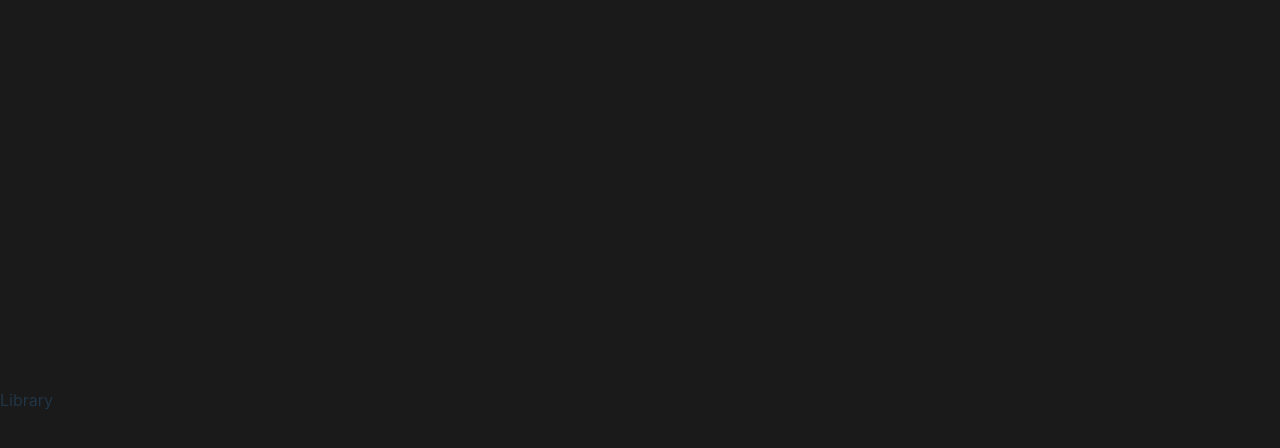
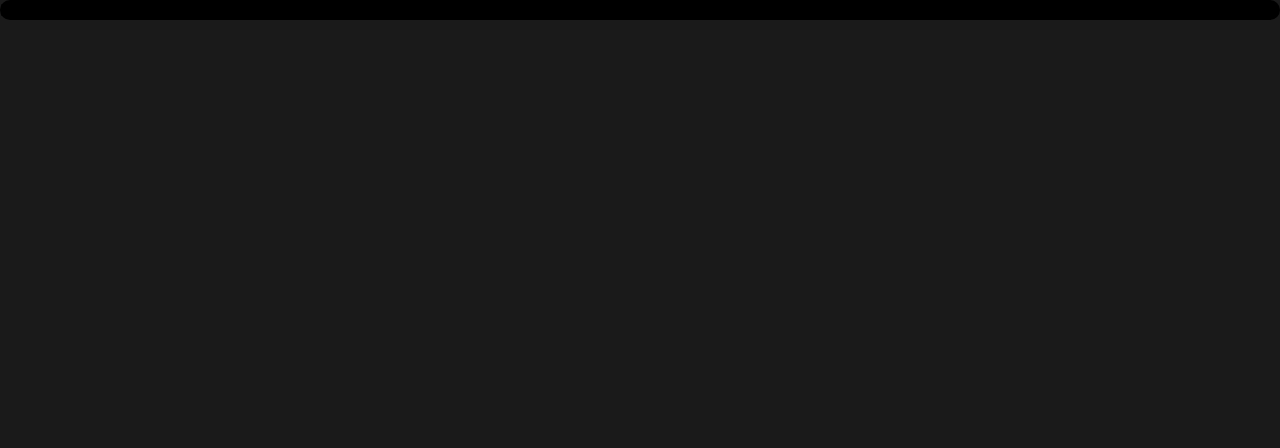
Before and after one commit to SamuelOkoth/music-app, a React (Vite) app: page /library in a window 1280 px wide. Shown: the top 448 px of the page. Built offline with nearby package versions, Linux system fonts and the light colour scheme.

Commit message:
made the home display flex

```diff
--- a/src/index.css
+++ b/src/index.css
@@ -1,77 +1,4 @@
-:root {
-  font-family: Inter, system-ui, Avenir, Helvetica, Arial, sans-serif;
-  line-height: 1.5;
-  font-weight: 400;
-
-  color-scheme: light dark;
-  color: rgba(255, 255, 255, 0.87);
-  background-color: #242424;
-
-  font-synthesis: none;
-  text-rendering: optimizeLegibility;
-  -webkit-font-smoothing: antialiased;
-  -moz-osx-font-smoothing: grayscale;
-  -webkit-text-size-adjust: 100%;
-}
-
-a {
-  font-weight: 500;
-  color: #646cff;
-  text-decoration: inherit;
-}
-
-a:hover {
-  color: #535bf2;
-}
-
-body {
-  margin: 0;
-  display: flex;
-  place-items: center;
-  min-width: 320px;
-  min-height: 100vh;
-}
-
-h1 {
-  font-size: 3.2em;
-  line-height: 1.1;
-}
-
-button {
-  border-radius: 8px;
-  border: 1px solid transparent;
-  padding: 0.6em 1.2em;
-  font-size: 1em;
-  font-weight: 500;
-  font-family: inherit;
-  background-color: #1a1a1a;
-  cursor: pointer;
-  transition: border-color 0.25s;
-}
-
-button:hover {
-  border-color: #646cff;
-}
-
-button:focus,
-button:focus-visible {
-  outline: 4px auto -webkit-focus-ring-color;
-}
-
-@media (prefers-color-scheme: light) {
-  :root {
-    color: #213547;
-    background-color: #ffffff;
-  }
-
-  a:hover {
-    color: #747bff;
-  }
-
-  button {
-    background-color: #f9f9f9;
-  }
-}
+@import url(./shared/globalStyles.css);
 
 body {
   margin: 0;
--- a/src/screens/home.css
+++ b/src/screens/home.css
@@ -3,4 +3,5 @@
     width: 100vw;
     background-color: #E99072;
     border-radius: 30px;
+    display: flex;
 }
--- a/src/screens/library.jsx
+++ b/src/screens/library.jsx
@@ -2,7 +2,7 @@
 
 export default function Library() {
   return (
-    <div>
+    <div className="screen-container">
       Library
     </div>
   )
--- /dev/null
+++ b/src/shared/globalStyles.css
@@ -0,0 +1,7 @@
+.screen-container{
+    width: calc(100%-100px);
+    height: 100%;
+    background-color: black;
+    border-radius: 30px;
+
+}
```
